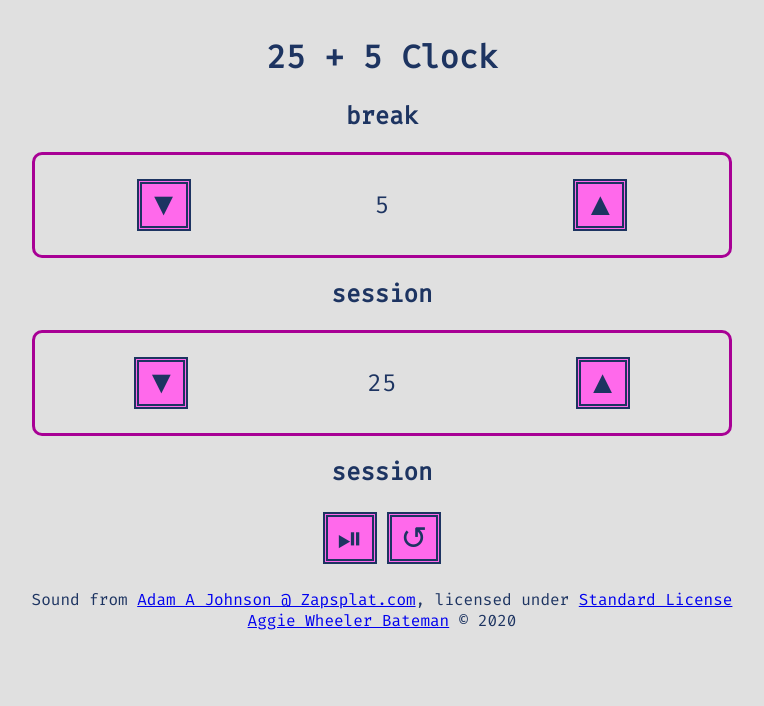
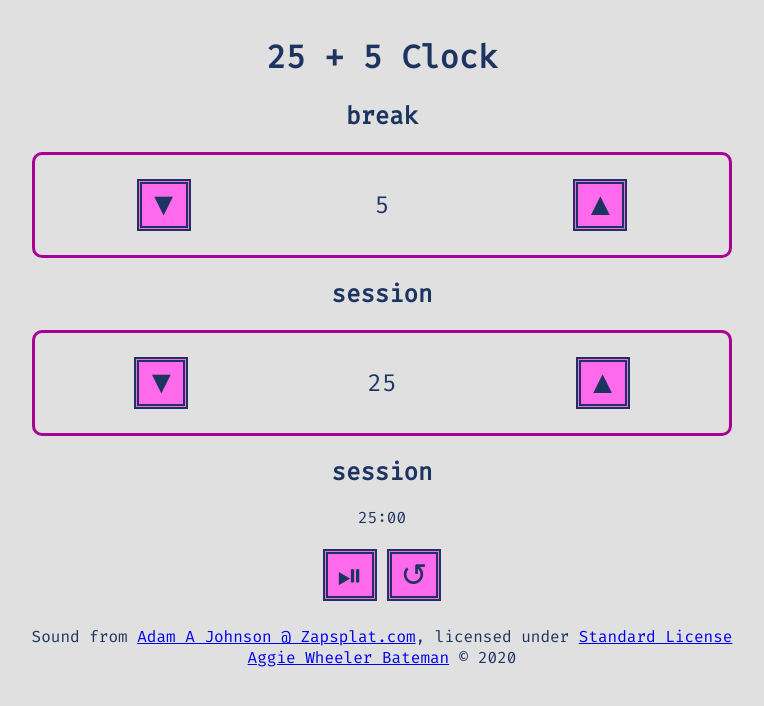
Before and after one commit to UmarNaeem7/25-plus-5-clock, a React (Create React App) app in the folder client/: page / in a window 1280 px wide. Shown: the top 706 px of the page, without its empty margins (258-1022 px from the left). Built offline with nearby package versions, Linux system fonts and the light colour scheme.

Commit message:
Add App class methods leftPad() and countDown()
Add countDown() as a prop to Timer component to start onClick of start_stop button
Reformat reset setState argument
Add TODO for countDown() method

```diff
--- a/client/src/App.js
+++ b/client/src/App.js
@@ -13,9 +13,11 @@ class App extends React.Component {
         session: 25
       },
       isSession: true,
+      time: '25:00'
     }
     this.intervalTypes = Object.keys(this.state.intervals);
     this.handleChange = this.handleChange.bind(this);
+    this.countDown = this.countDown.bind(this);
     this.reset = this.reset.bind(this);
   }
 
@@ -34,19 +36,50 @@ class App extends React.Component {
     }
   }
 
+  leftPad(value){
+    if(value > 9){
+      return value + '';
+    } else {
+      return '0' + value;
+    }
+  }
+
+  //TODO: Need to toggle and reset between session and break, and stop timer from the point the time was paused
+  countDown(){
+    let minutes = this.state.intervals.session;
+    this.setState({time: `${this.leftPad(minutes)}:00`});
+    let seconds = 59;
+    minutes--;
+
+    const interval = setInterval(() => {
+      this.setState({time: `${this.leftPad(minutes)}:${this.leftPad(seconds)}`});
+      seconds--;
+      if(seconds < 0){
+        if(minutes > 0){
+          seconds = 59;
+          minutes--;
+        } else {
+          clearInterval(interval);
+        }
+      }
+    }, 1000);
+  }
+
   //TODO: When I click the element with the id of "reset", any running timer should be stopped and the element with id="time-left" should reset to its default state.
   reset(){
-    this.setState({intervals: {
-      break: 5,
-      session: 25
-    }});
+    this.setState({
+      intervals: {
+        break: 5,
+        session: 25
+      }
+    });
   }
 
   render(){
     return <div>
       <h1>25 + 5 Clock</h1>
       {this.intervalTypes.map(type => <IntervalController key={type} type={type} length={this.state.intervals[type]} handleChange={this.handleChange}/>)}
-      <Timer interval={this.state.isSession ? this.intervalTypes[1]: this.intervalTypes[0]} reset={this.reset}/>
+      <Timer interval={this.state.isSession ? this.intervalTypes[1]: this.intervalTypes[0]} reset={this.reset} time={this.state.time} start={this.countDown}/>
       <Footer />
     </div>;
   }
```
